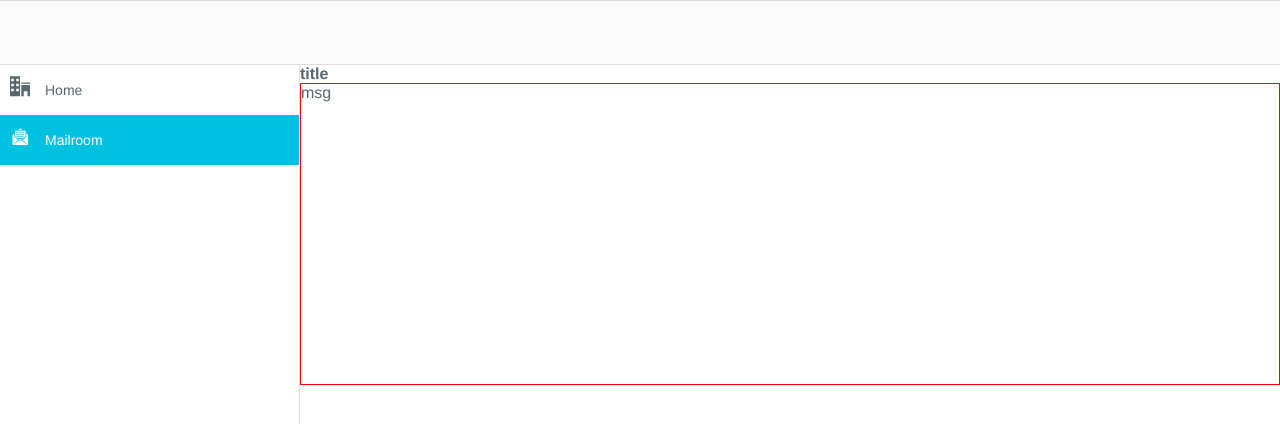
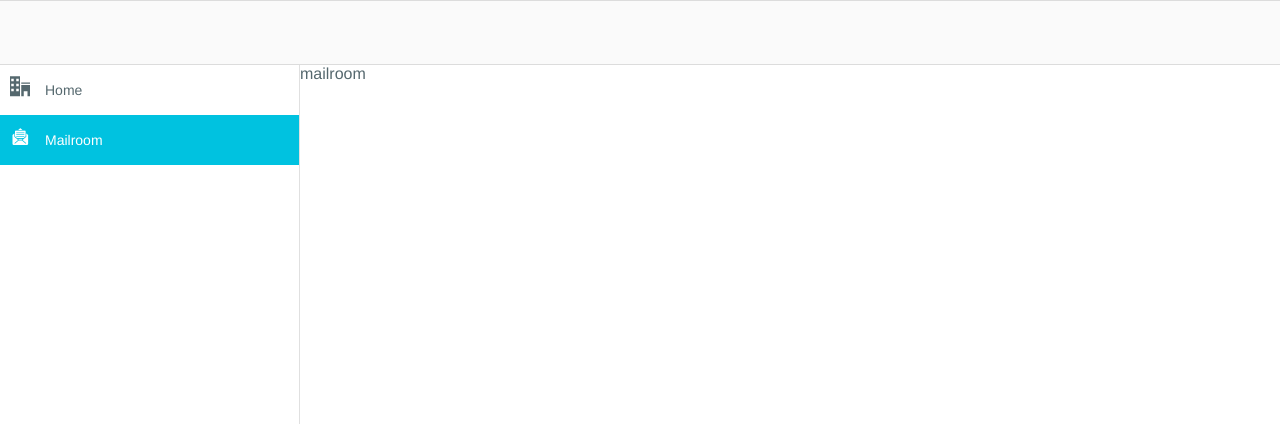
Before and after one commit to myNameCao/hiblim_pc, a React app: page /onboarding/mailroom in a window 1280 px wide. Shown: the top 424 px of the page. Built offline with nearby package versions, Linux system fonts and the light colour scheme.

Commit message:
rm test div

```diff
--- a/src/pages/mailroom/index.js
+++ b/src/pages/mailroom/index.js
@@ -6,8 +6,7 @@ import './index.less'
 
    return (
      <div className='mailroom' >
-       <div  className='title'>title</div>
-       <div  className='msg'>msg</div>
+         mailroom
      </div>
    )
  }
```
